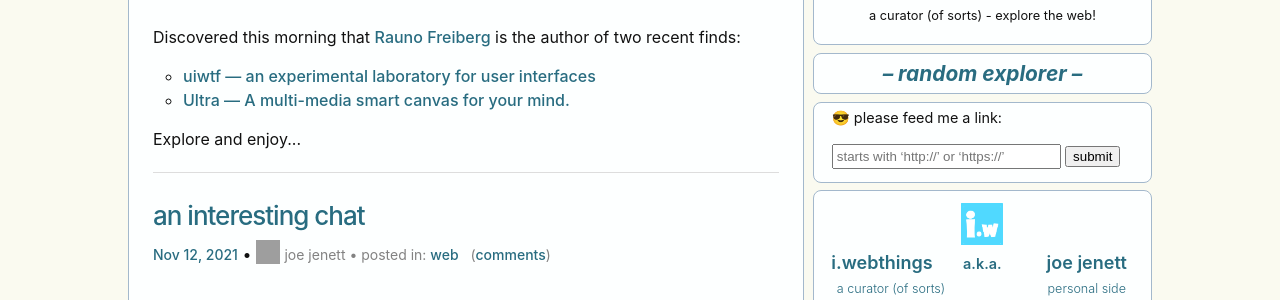
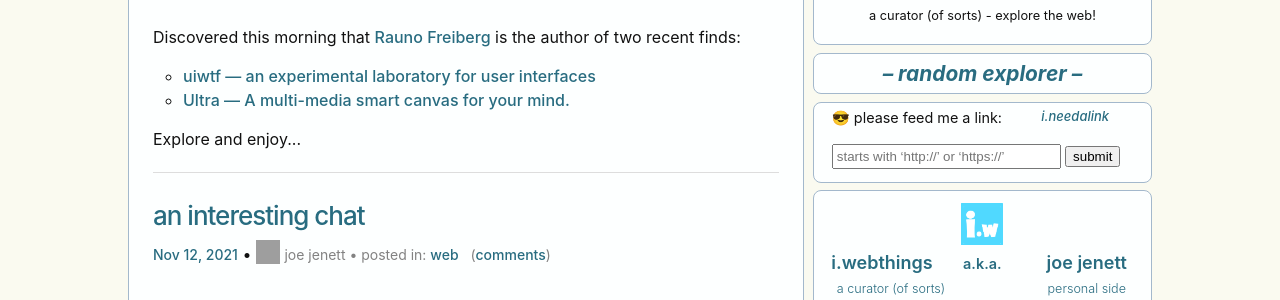
Before and after one commit to joejenett/i.webthings, a Jekyll site: the page built from index.md, in a window 1280 px wide. Shown: the part 537-837 px from the top of the page. Built offline with Jekyll 4.4.1, drawn with Linux system fonts in a browser that asks for light colours; comment, search, counter and statistics services are not loaded; grey boxes are pictures that could not be loaded.

Commit message:
Update default.html

```diff
--- a/_layouts/default.html
+++ b/_layouts/default.html
@@ -54,7 +54,7 @@
 				</div>
 				<div class="explore" style="margin-top:8px;text-align:left;padding-left:18px;">
 				<form id="top" action="https://jenett.org/i.needalink/needalink.cgi" method="post">
-				<p>😎 please feed me a link:</p>
+				<p><span style="position:relative;float:right;font-size:.9em;font-weight:500;font-style:italic;margin-right:36px;"><a href="https://jenett.org/i.needalink">i.needalink</a></span>😎 please feed me a link:</p>
 				<input style="margin-bottom:9px;min-width:70%;padding:3px;" name="url" placeholder="starts with ‘http://’ or ‘https://’">
 				<input type="submit" value="submit">
 			</form>
```
